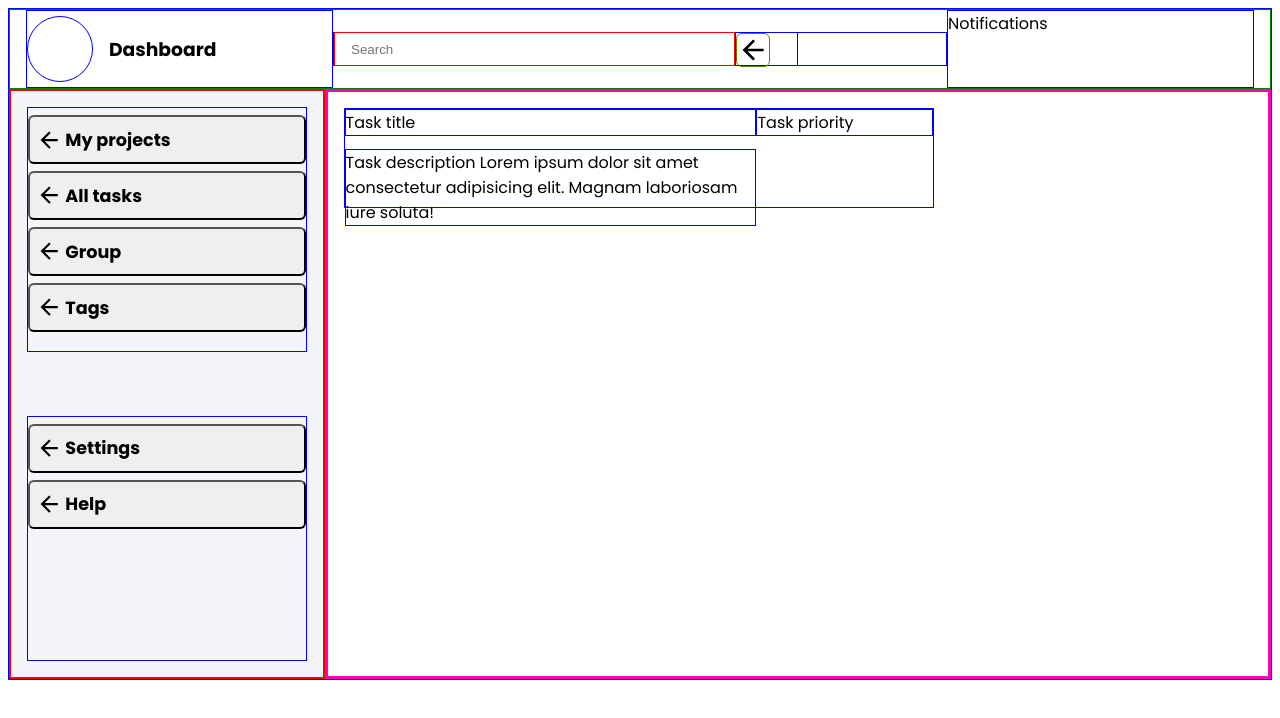
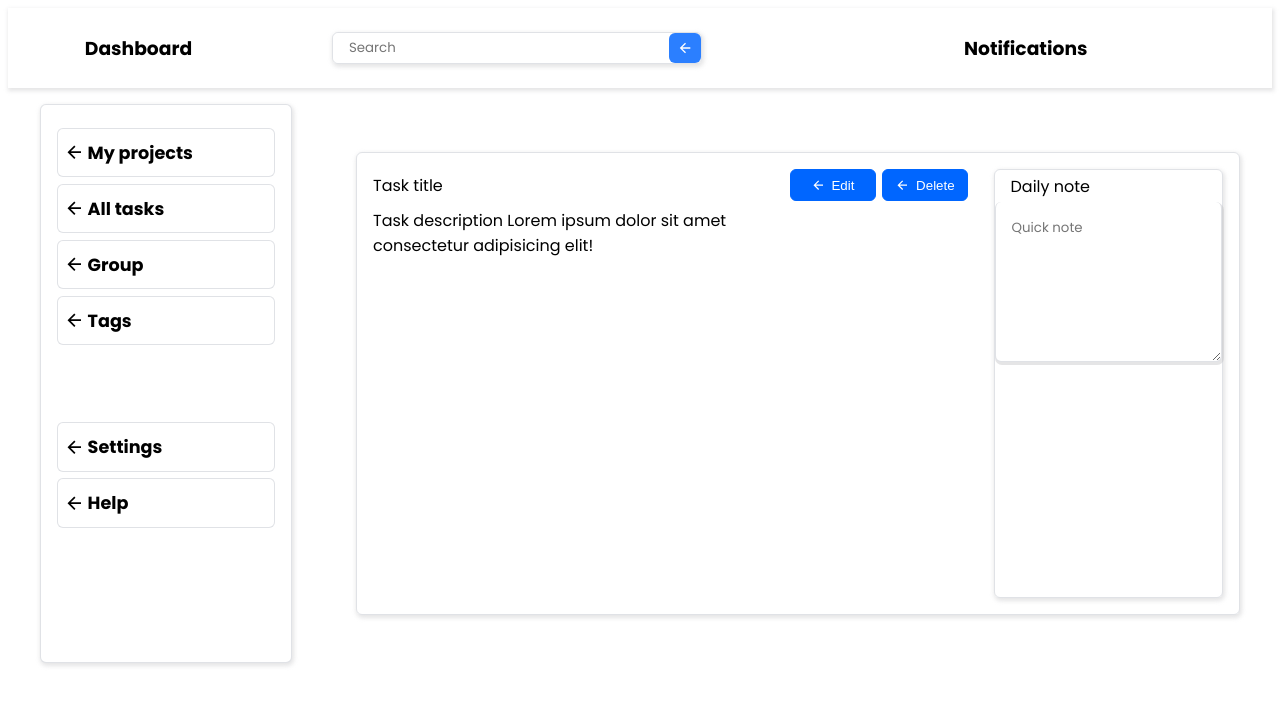
Before and after one commit to powermate25/todo-list, a plain HTML site: page index.html in a window 1280 px wide. Drawn offline with Linux system fonts and the light colour scheme; a web font is replaced by a local one.

Commit message:
Checkpoint save: Todo List project progress. - UI design progress & Update

```diff
--- a/index.html
+++ b/index.html
@@ -11,7 +11,7 @@
         <!-- <h1>Todo List</h1>
         <button class="add-todo-button">Add Task</button> -->
 
-        <dialog class="add-todo-dialog" closedby="closerequest" >
+        <dialog class="add-todo-dialog" closedby="closerequest">
             <div class="dialog-heading">
                 <button class="cancel-btn"><svg xmlns="http://www.w3.org/2000/svg" viewBox="0 0 24 24"><path d="M20,11V13H8L13.5,18.5L12.08,19.92L4.16,12L12.08,4.08L13.5,5.5L8,11H20Z" /></svg>
                  Go back</button>
@@ -95,7 +95,10 @@
                 <input type="text" id="search" name="todo_search" placeholder="Search">
                 <label for="search"><svg xmlns="http://www.w3.org/2000/svg" viewBox="0 0 24 24"><path d="M20,11V13H8L13.5,18.5L12.08,19.92L4.16,12L12.08,4.08L13.5,5.5L8,11H20Z" /></svg></label>
             </div>
-              <div class="notification-div">Notifications</div>
+              <div class="notification-div">
+                <h3>Notifications</h3>
+                <div class="profile-pic"></div>
+            </div>
             </div>
             <div class="main-children left" id="left-panel">
                 <div class="left-box1">
@@ -114,8 +117,15 @@
             <div class="main-children middle" id="middle-content">
                 <div class="todo-item">
                     <div class="title">Task title</div>
-                    <div class="description">Task description Lorem ipsum dolor sit amet consectetur adipisicing elit. Magnam laboriosam iure soluta!</div>
-                    <div class="priority">Task priority</div>
+                    <div class="description">Task description Lorem ipsum dolor sit amet consectetur adipisicing elit!</div>
+                    <div class="action">
+                        <button><svg xmlns="http://www.w3.org/2000/svg" viewBox="0 0 24 24"><path d="M20,11V13H8L13.5,18.5L12.08,19.92L4.16,12L12.08,4.08L13.5,5.5L8,11H20Z" /></svg>Edit</button>
+                        <button><svg xmlns="http://www.w3.org/2000/svg" viewBox="0 0 24 24"><path d="M20,11V13H8L13.5,18.5L12.08,19.92L4.16,12L12.08,4.08L13.5,5.5L8,11H20Z" /></svg>Delete</button>
+                    </div>
+                </div>
+                <div class="todo-note">
+                    <div class="note-title">Daily note</div>
+                    <textarea class="note-details" placeholder="Quick note"></textarea>
                 </div>
             </div>
         </div>
--- a/styles.css
+++ b/styles.css
@@ -2,6 +2,10 @@
 
 body {
     font-family: "poppins", system-ui, -apple-system, BlinkMacSystemFont, 'Segoe UI', Roboto, Oxygen, Ubuntu, Cantarell, 'Open Sans', 'Helvetica Neue', sans-serif;
+}
+
+* {
+    box-sizing: border-box;
 }
 
 /* dialog Styling */
@@ -165,21 +169,23 @@ dialog form button:hover {
     display: grid;
     grid-template-columns: repeat(12, 1fr);
     grid-template-rows: 12% 1fr;
-    border: 1px solid blue;
+    /* border: 1px solid blue; */
     min-height: 670px;
     /* justify-items: center; */
 }
 .main-container div {
-    border: 1px solid blue;
+    /* border: 1px solid blue; */
 }
 #top-header {
-    border: 1px solid green;
+    /* border: 1px solid green; */
     grid-column: 1 / 13;
     grid-row: 1 / 2;
     padding: 0 1rem;
     display: grid;
     grid-template-columns: 25% 50% 25%;
-    /* align-items: center; */
+    align-items: center;
+    border-color: oklch(70.3% 5% 259.815 / 0.3);
+    box-shadow: 1px 2px 4px 1px oklch(80.3% 1% 259.815 / 0.4);
 }
 
 .dashboard-div {
@@ -189,57 +195,86 @@ dialog form button:hover {
     gap: 1rem;
 }
 .dashboard-div .logo {
-    width: 4rem;
-    height: 4rem;
-    border-radius: 50%;
+    width: 2.8rem;
+    height: 2.8rem;
+    /* border-radius: 50%; */
 }
 
 .search-div {
     display: flex;
-    justify-content: start;
+    justify-content: space-between;
     align-items: center;
     height: 2rem;
     align-self: center;
+    width: 60%;
+    border-radius: 6px;
+    border: 1px solid oklch(70.3% 5% 259.815 / 0.3);
+    box-shadow: 1px 2px 4px 1px oklch(80.3% 1% 259.815 / 0.4);
+
+
+}
+
+.search-div label {
+    width: 2rem;
+    height: 100%;
+    /* border: 1px solid red; */
+    display: flex;
+    justify-content: center;
+    background-color: oklch(62.3% 0.214 259.815);
+    border-radius: 6px;
 }
 
 .search-div svg {
-    height: 2rem;
-    width: 2rem;
-    border: 1px solid rgb(82, 135, 4);
-    border-radius: 6px;
+    width: 1rem;
+    fill: #ffffff;
 }
 
-.search-div label {
-    width: 10%;
+.search-div input {
+    /* border: 1px solid red; */
+    width: 90%;
     height: 100%;
-    justify-self: center;
-    align-self: center;
-    border: 1px solid blue;
+    padding: 0 1rem;
+    font-family: inherit;
+    border-radius: 6px;
+    outline: none;
+    border: none;
+}
+
+.notification-div {
+    display: flex;
+    justify-content: space-between;
+    align-items: center;
+    padding: 0 1rem;
 
 }
 
-.search-div input {
-    border: 1px solid red;
-    width: 60%;
-    height: 100%;
-    padding: 0 1rem;
+.notification-div .profile-pic {
+    width: 4rem;
+    height: 4rem;
+    /* border: 1px solid blue; */
+    border-radius: 50%;
 }
 
 #left-panel {
-    border: 2px solid red;
+    /* border: 2px solid red; */
     grid-column: 1 / 4;
     grid-row: 2 / 3 ;
-    background-color: oklch(97% 1% 254.604);
+    background-color: #ffffff;
+    border: 1px solid oklch(70.3% 5% 259.815 / 0.3);
+    box-shadow: 1px 2px 4px 1px oklch(80.3% 1% 259.815 / 0.4);
+    border-radius: 6px;
     display: grid;
     grid-template-columns: 1fr;
     grid-template-rows: 1fr 1fr;
     padding: 1rem;
+    margin: 1rem 2rem;
     gap: 4rem;
 }
 
 .left button {
     width: 100%;
     height: 3.1rem;
+    border: 1px solid oklch(70.3% 5% 259.815 / 0.3);
     border-radius: 6px;
     margin: 0.4rem 0;
     font-weight: 700;
@@ -250,6 +285,14 @@ dialog form button:hover {
     justify-content: start;
     align-items: center;
     gap: 0.2rem;
+    background-color: #ffffff;
+}
+
+.left button:hover {
+    background-color: #0066ff;
+    color: #ffffff;
+    fill: #ffffff;
+    box-shadow: 1px 2px 4px 1px oklch(80.3% 1% 259.815 / 0.4);
 }
 
 .left button svg {
@@ -257,33 +300,95 @@ dialog form button:hover {
 }
 
 #middle-content {
-    border: 3px solid rgb(255, 0, 183);
     grid-column: 4 / 13;
     grid-row: 2 / 3;
     padding: 1rem;
+    margin: 4rem 2rem;
+    border-radius: 6px;
+    border: 1px solid oklch(70.3% 5% 259.815 / 0.3);
+    box-shadow: 1px 2px 4px 1px oklch(80.3% 1% 259.815 / 0.4);
     display: grid;
-    grid-template-columns: 65%;
-    grid-auto-rows:100px;
+    grid-template-columns: 70% 30%;
+    grid-auto-rows:1fr;
+    /* border: 3px solid rgb(255, 0, 183); */
+    justify-content: start;
 }
 
 .todo-item {
     display: grid;
     grid-template-columns: 70% 30%;
-    grid-template-rows: 40% 80%;
-    align-items: start;
+    grid-template-rows:  2rem 4rem;
 }
 
 .todo-item .title {
     grid-column: 1 / 2;
     grid-row: 1 / 2;
+    height: 100%;
+    align-content: center;
 }
 
 .todo-item .description {
     grid-column: 1 / 2;
     grid-row: 2 / 3;
+    height: 100%;
+    align-content: center;
 }
 
-.todo-item .priority {
+.todo-item .action {
     grid-column: 2 / 3;
     grid-row: 1 / 2;
+    display: grid;
+    grid-template-columns: 1fr 1fr;
+    gap: 0.4rem;
+    justify-items: start;
+
 }
+
+.action button {
+    height: 100%;
+    display: flex;
+    justify-content: center;
+    align-items: center;
+    gap: 0.4rem;
+    background-color: #0066ff;
+    border: 1px solid #0066ff;
+    color: #ffffff;
+    fill: #ffffff;
+    border-radius: 6px;
+
+}
+
+.action svg {
+    width: 20%;
+}
+
+.todo-note {
+    width: 90%;
+    justify-self: end;
+    display: grid;
+    grid-template-columns: 1fr;
+    grid-template-rows: 2rem 10rem;
+    margin: 0;
+    border-radius: 6px;
+    border: 1px solid oklch(70.3% 5% 259.815 / 0.3);
+    box-shadow: 1px 2px 4px 1px oklch(80.3% 1% 259.815 / 0.4);
+}
+.note-title {
+    align-content: center;
+    padding: 0 1rem;
+}
+
+.note-details {
+    width: 100%;
+    max-height: 24.4rem;
+    min-height: 8rem;
+    overflow: auto;
+    resize: vertical;
+    border-width: 1px;
+    border-radius: 6px;
+    border-top: none;
+    border-color: oklch(70.3% 5% 259.815 / 0.3);
+    box-shadow: 1px 2px 0px 1px oklch(80.3% 1% 259.815 / 0.4);
+    font-family: inherit;
+    padding: 1rem;
+}
```
